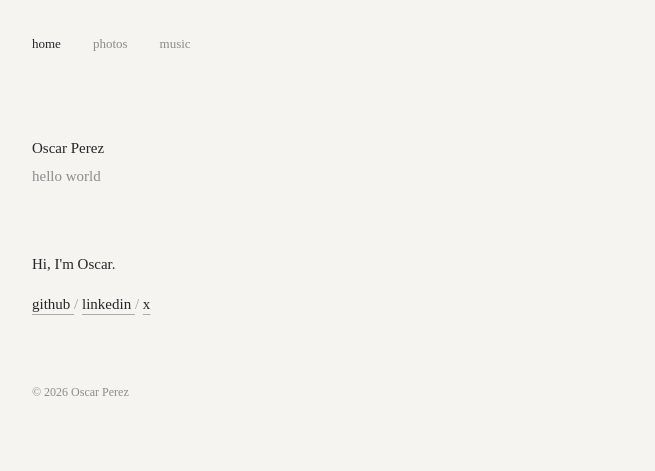
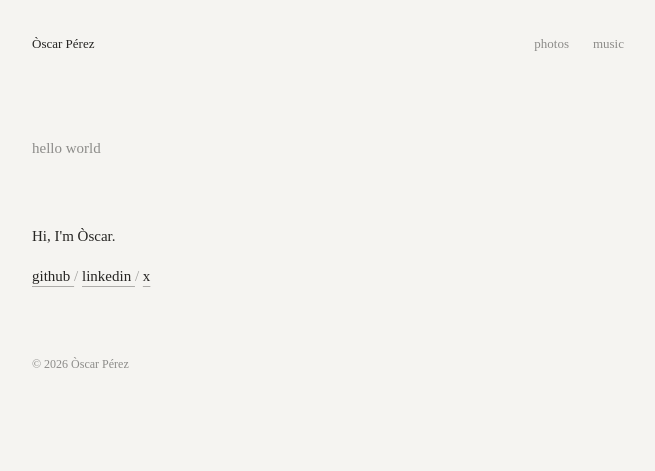
Before and after one commit to Ooscaar/whoami, an Astro site: page / in a window 1280 px wide. Shown: the whole page, without its empty margins (312-967 px from the left). Built offline with nearby package versions, Linux system fonts and the light colour scheme; Astro itself is replaced by a stand-in of ours.

Commit message:
Put Òscar Pérez in the top bar and use accents everywhere
Co-Authored-By: Claude Opus 5.5 <noreply@anthropic.com>

```diff
--- a/src/layouts/Layout.astro
+++ b/src/layouts/Layout.astro
@@ -6,10 +6,9 @@ interface Props {
   description?: string;
 }
 
-const { title, description = "Oscar Perez" } = Astro.props;
+const { title, description = "Òscar Pérez" } = Astro.props;
 
 const nav = [
-  { label: "home", href: "/" },
   { label: "photos", href: "/photos" },
   { label: "music", href: "/music" },
 ];
@@ -28,6 +27,8 @@ const current = Astro.url.pathname.replace(/\/$/, "") || "/";
   <body>
     <div class="page">
       <nav aria-label="Main">
+        <a href="/" class="name" aria-current={current === "/" ? "page" : undefined}>Òscar Pérez</a>
+        <div class="links">
           {
             nav.map((item) => (
               <a href={item.href} aria-current={current === item.href ? "page" : undefined}>
@@ -35,6 +36,7 @@ const current = Astro.url.pathname.replace(/\/$/, "") || "/";
               </a>
             ))
           }
+        </div>
       </nav>
       <main>
         <slot />
@@ -124,8 +126,15 @@ const current = Astro.url.pathname.replace(/\/$/, "") || "/";
 <style>
   nav {
     display: flex;
+    justify-content: space-between;
+    align-items: baseline;
     gap: 2rem;
     font-size: 13px;
+  }
+
+  .links {
+    display: flex;
+    gap: 1.5rem;
   }
 
   nav a {
@@ -136,7 +145,8 @@ const current = Astro.url.pathname.replace(/\/$/, "") || "/";
 
   nav a:hover,
   nav a:focus-visible,
-  nav a[aria-current="page"] {
+  nav a[aria-current="page"],
+  nav .name {
     opacity: 1;
   }
 </style>
--- a/src/pages/index.astro
+++ b/src/pages/index.astro
@@ -8,14 +8,13 @@ const links = [
 ];
 ---
 
-<Layout title="Oscar Perez">
+<Layout title="Òscar Pérez">
   <header>
-    <h1>Oscar Perez</h1>
     <p class="muted">hello world<span class="cursor" aria-hidden="true"></span></p>
   </header>
 
   <section class="about">
-    <p>Hi, I'm Oscar.</p>
+    <h1>Hi, I'm Òscar.</h1>
     <p>
       {
         links.map((link, i) => (
@@ -30,7 +29,7 @@ const links = [
     </p>
   </section>
 
-  <footer class="muted">© {new Date().getFullYear()} Oscar Perez</footer>
+  <footer class="muted">© {new Date().getFullYear()} Òscar Pérez</footer>
 </Layout>
 
 <style>
--- a/src/pages/music.astro
+++ b/src/pages/music.astro
@@ -3,7 +3,7 @@ import Layout from "../layouts/Layout.astro";
 import { tracks } from "../data/music";
 ---
 
-<Layout title="Music — Oscar Perez" description="Music Oscar Perez is listening to">
+<Layout title="Music — Òscar Pérez" description="Music Òscar Pérez is listening to">
   <header>
     <h1>music</h1>
     <p class="muted">what I've been listening to.</p>
--- a/src/pages/photos.astro
+++ b/src/pages/photos.astro
@@ -3,7 +3,7 @@ import Layout from "../layouts/Layout.astro";
 import Gallery from "../components/Gallery.astro";
 ---
 
-<Layout title="Photos — Oscar Perez" description="Photos by Oscar Perez">
+<Layout title="Photos — Òscar Pérez" description="Photos by Òscar Pérez">
   <header>
     <h1>photos</h1>
     <p class="muted">click a photo to see its story.</p>
```
Lines whose indentation alone changed are shown as unchanged.
